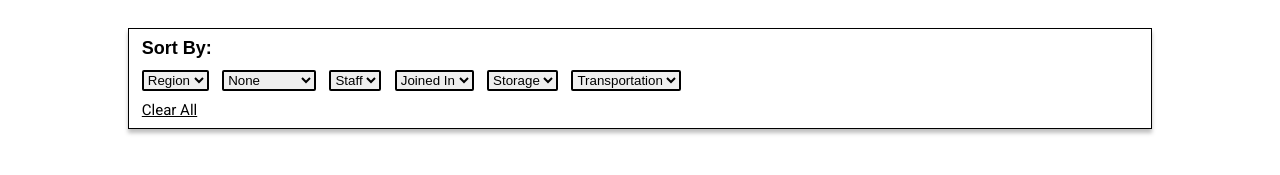
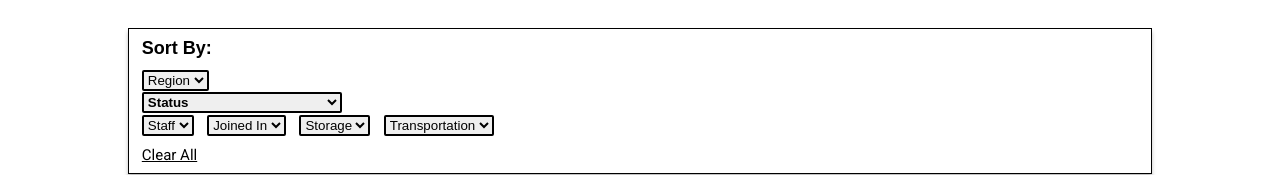
Before and after one commit to TritonSE/FSD-Distribution-Web-App, a React (Create React App) app in the folder frontend/: page /agency in a window 1280 px wide. Shown: the part 315-490 px from the top of the page. Built offline with nearby package versions, Linux system fonts and the light colour scheme; no server answers.

Commit message:
added multiselect

```diff
--- a/frontend/src/pages/Agency/Agency.css
+++ b/frontend/src/pages/Agency/Agency.css
@@ -80,3 +80,33 @@
   width: 80%;
   text-align: center;
 }
+
+.multiselect {
+  width: 200px;
+}
+
+.selectBox{
+  position: relative;
+}
+
+.selectBox select{
+  width: 100%;
+  font-weight: bold;
+}
+
+/* .overSelect {
+  position: absolute;
+} */
+
+#checkboxes {
+  display: none;
+  border: 1px #dadada solid;
+}
+
+#checkboxes label{
+  display: block;
+}
+
+#checkboxes label:hover {
+  text-decoration: underline #1e90ff;
+}
--- a/frontend/src/pages/Agency/Agency.js
+++ b/frontend/src/pages/Agency/Agency.js
@@ -13,7 +13,8 @@ function AgencyTable() {
   const [data, setData] = useState([]);
   const [filters, setFilter] = useState(fOptions);
   const [currentPage, setCurrentPage] = useState(1);
-  const [entriesPerPage] = useState(1);
+  const [entriesPerPage] = useState(2);
+  //const[checkboxes, setCheckboxes] = useState();
 
   useEffect(() => {
     fetch('http://localhost:8000/agency/', { method: 'GET' })
@@ -22,6 +23,9 @@ function AgencyTable() {
     .catch(err => {
       console.log(err);
     });
+
+    // setCheckboxes(document.getElementById("checkboxes"));
+    // console.log(checkboxes);
   }, []);
 
   function search(rows) {
@@ -33,6 +37,20 @@ function AgencyTable() {
     );
 };
 
+var expanded = false;
+function showCheckboxes() {
+  var checkboxes = document.getElementById("checkboxes");
+  console.log(checkboxes);
+  if(!expanded){
+    checkboxes.style.display = "block";
+    expanded = true;
+  }
+  else{
+    checkboxes.style.display = "none";
+    expanded = false;
+  }
+}
+
 const indexOfLastEntry = currentPage * entriesPerPage;
 const indexOfFirstEntry = indexOfLastEntry - entriesPerPage;
 //const currentPosts = data.slice(indexOfFirstEntry, indexOfLastEntry);
@@ -41,7 +59,7 @@ const paginate = (pageNumber) => setCurrentPage(pageNumber);
   return (
     <div className="agency-table">
       <div className="search-container">
-      <label for="search" id="searchLabel">Search:</label>
+      <label htmlFor="search" id="searchLabel">Search:</label>
         <input id="search" type="text" value={filters.search} onChange={(e) => {setFilter({
           ...filters,
           search: e.target.value.toLowerCase(),
@@ -53,16 +71,25 @@ const paginate = (pageNumber) => setCurrentPage(pageNumber);
           <select name="region">
             <option value="">Region</option>
           </select>
-          <select id="status" name="status" onChange={(e) => {setFilter({
-            ...filters,
-            status: e.target.value.toLowerCase(),
-          }); paginate(1)}}>
-            <option value="">None</option>
-            <option value="Onboarding">Onboarding</option>
-            <option value="Inactive">Inactive</option>
-            <option value="Active">Active</option>
-            <option value="On hold">On hold</option>
-          </select>
+
+          <form>
+            <div className = "multiselect">
+              <div className = "selectBox" onClick = {showCheckboxes}>
+                <select>
+                  <option>Status</option>
+                </select>
+              </div>
+              <div className ="overSelect"></div>
+            </div>
+            <div id="checkboxes">
+              <label htmlFor="Onboarding">
+                <input type="checkbox" id="onboard" onChange={(e) => {setFilter({...filters, status: e.target.value.toLowerCase(),}); paginate(1)}}/>Onboarding</label>
+              <label htmlFor="inactive">
+                <input type="checkbox" id="onhold" onChange={(e) => {setFilter({...filters, status: e.target.value.toLowerCase(),}); paginate(1)}}/>On Hold
+              </label>
+            </div>
+          </form>
+
           <select name="staff">
             <option value="">Staff</option>
           </select>
```
